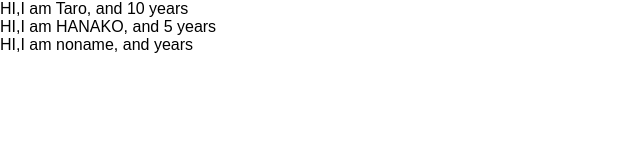
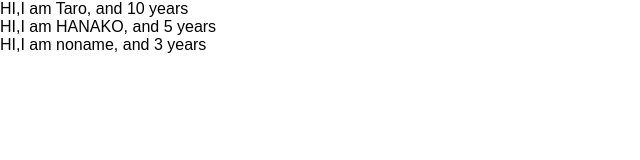
Before and after one commit to saikatisu/udemy-react-redux-crud-application-practice, a React (Create React App) app: page / in a window 1280 px wide. Shown: the top 160 px of the page, without its empty margins (0-640 px from the left). Built offline with nearby package versions, Linux system fonts and the light colour scheme.

Commit message:
prop-types

```diff
--- a/src/App.js
+++ b/src/App.js
@@ -1,4 +1,5 @@
 import React from 'react';
+import PropTypes from 'prop-types';
 
 // function App() {
 //   return (
@@ -13,7 +14,7 @@ const App = () => {
   const profiles = [
     {name:"Taro",age:10},
     {name:"HANAKO",age:5},
-    {name:"noname"}
+    {name:"noname",age:3}
   ]
   return (
     <div>
@@ -30,4 +31,9 @@ const App = () => {
 const User=(props) =>{
   return <div>HI,I am {props.name}, and {props.age} years</div>
 }
+
+User.propTypes = {
+  name: PropTypes.string,
+  age: PropTypes.number.isRequired
+}
 export default App;
```
